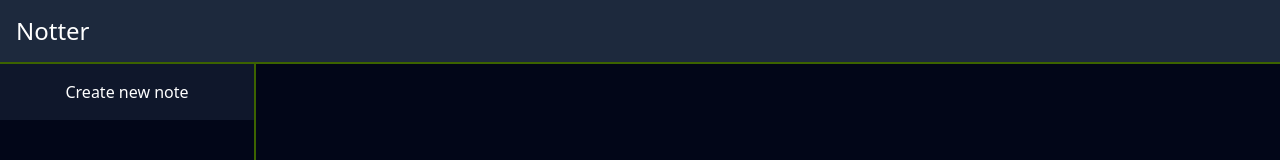
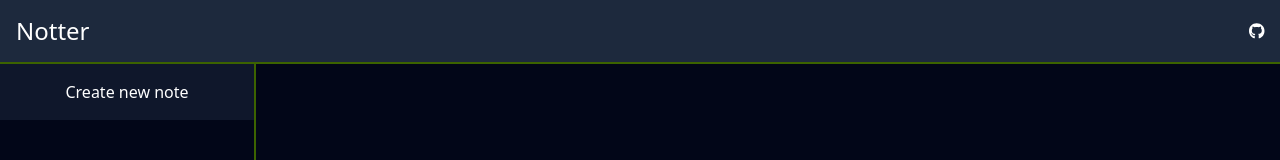
Before and after one commit to Coffei/notter, a Vue app: page / in a window 1280 px wide. Shown: the top 160 px of the page. Built offline with nearby package versions, Linux system fonts and the light colour scheme.

Commit message:
Add link to Github
Add FontAwesome icons and a smal link to Github repo.

```diff
--- a/src/App.vue
+++ b/src/App.vue
@@ -1,11 +1,14 @@
 <script setup lang="ts">
+import { FontAwesomeIcon } from '@fortawesome/vue-fontawesome'
+import { faGithub } from '@fortawesome/free-brands-svg-icons'
 import { RouterView } from 'vue-router'
 </script>
 
 <template>
     <div class="h-full flex flex-col">
-        <header class="h-16 px-4 border-b-2 border-lime-800 flex items-center bg-slate-800">
+        <header class="h-16 px-4 border-b-2 border-lime-800 flex justify-between items-center bg-slate-800">
             <h1 class="text-2xl font-medium text-white">Notter</h1>
+            <a href="https://github.com/Coffei/notter" target="_blank" title="See the source code on GitHub!"><FontAwesomeIcon :icon="faGithub"/></a>
         </header>
 
         <div class="flex-1">
```
Also changed, not shown: package.json (+8 -1 lines), 1 other file (tests, documents, lock files or other folders).
